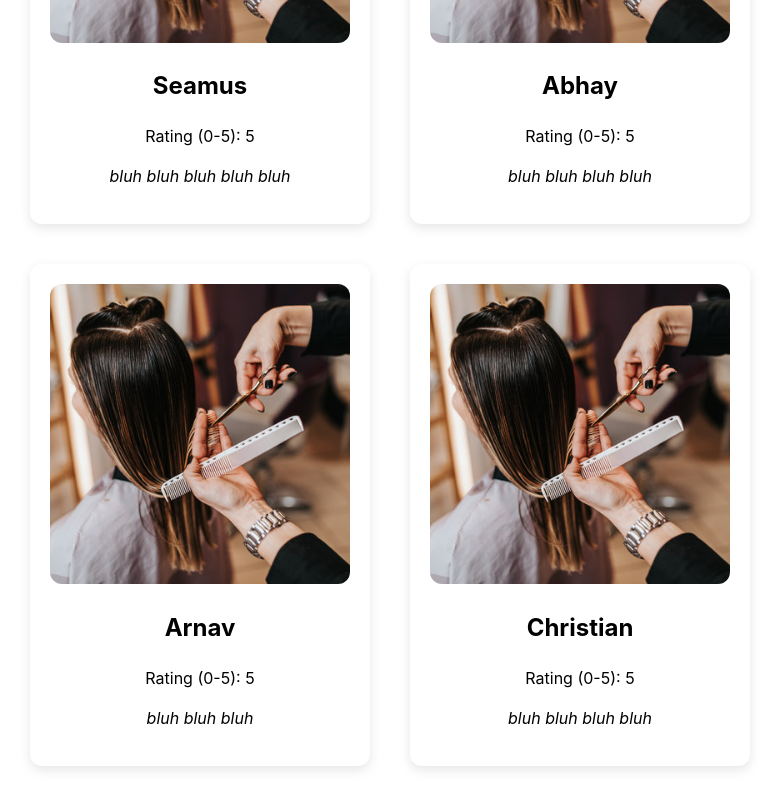
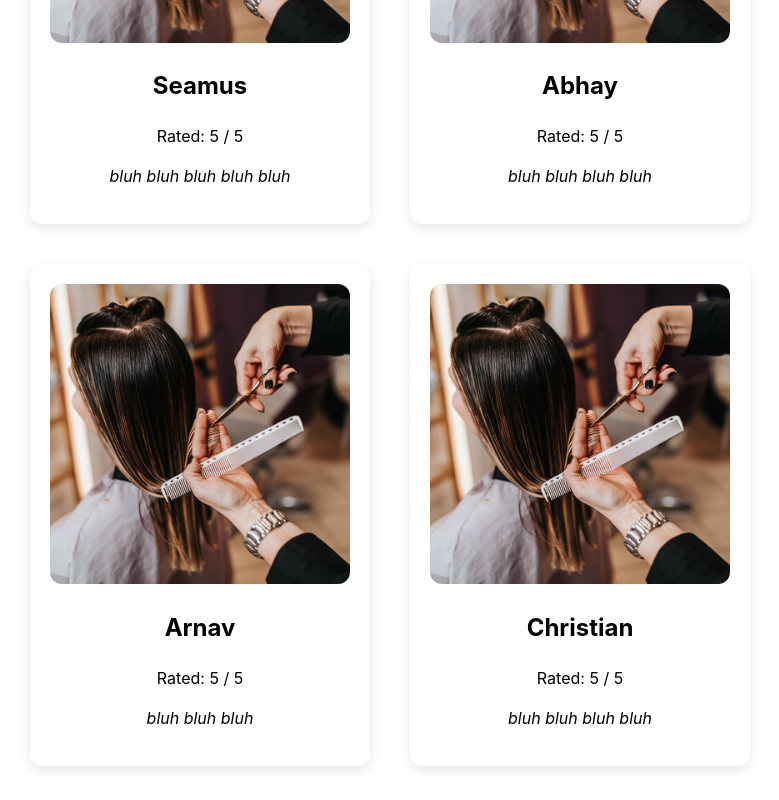
Before and after one commit to seamuscon8/Team4Hack4Impact, a Next.js app: page /about in a window 1280 px wide. Shown: the part 1860-2660 px from the top of the page, without its empty margins (250-1029 px from the left). Built offline with nearby package versions, Linux system fonts and the light colour scheme.

Commit message:
feat: reworded barber card

```diff
--- a/src/components/Barber.tsx
+++ b/src/components/Barber.tsx
@@ -23,7 +23,7 @@ export function BarberCard({ barber }: BarberProps) {
 
       <h2>{barber.name}</h2>
       <p>
-        Rating (0-5): {barber.rating}
+        Rated: {barber.rating} / 5
         <br />
       </p>
       <p className={styles.barberBio}>{barber.bio}</p>
```
